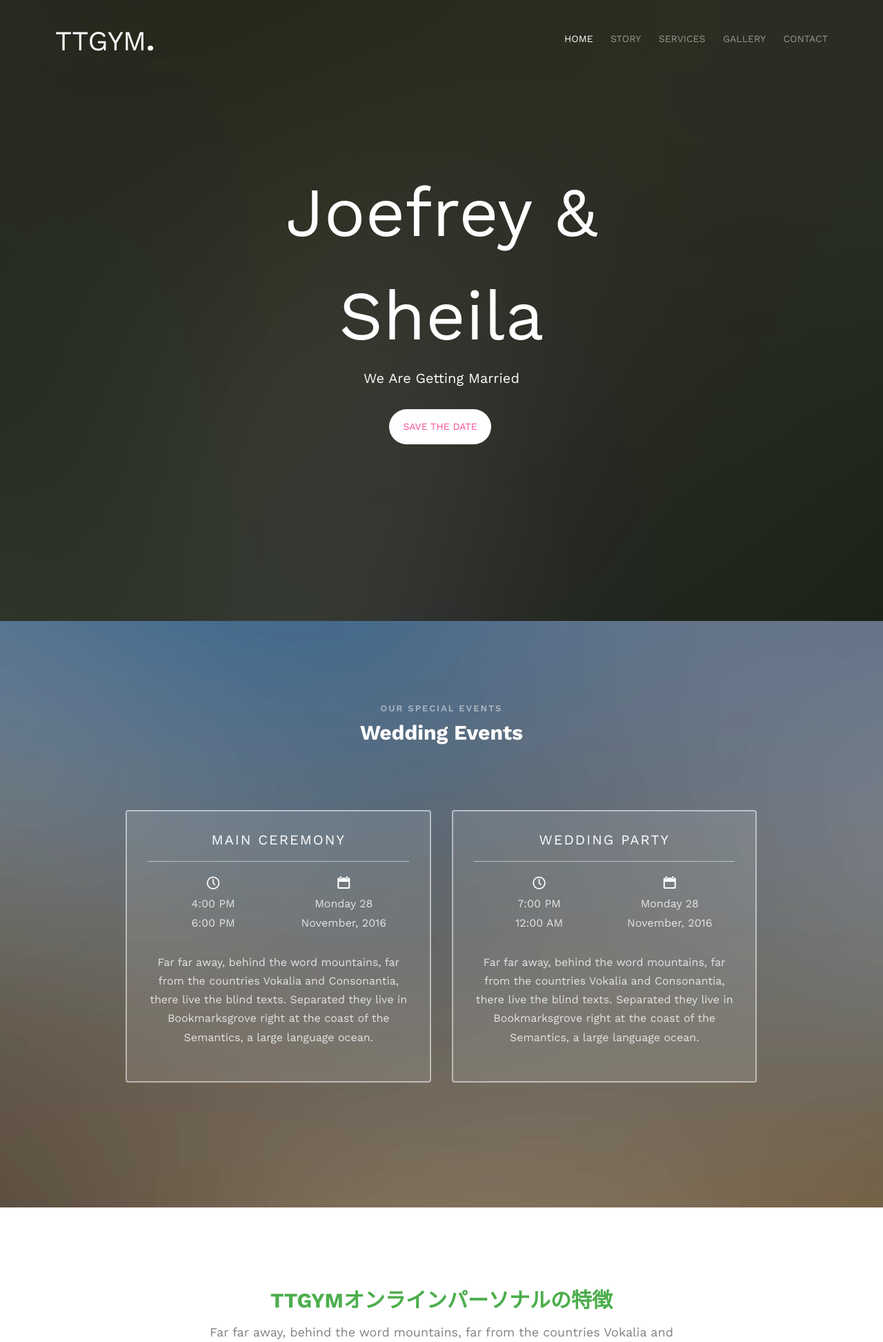
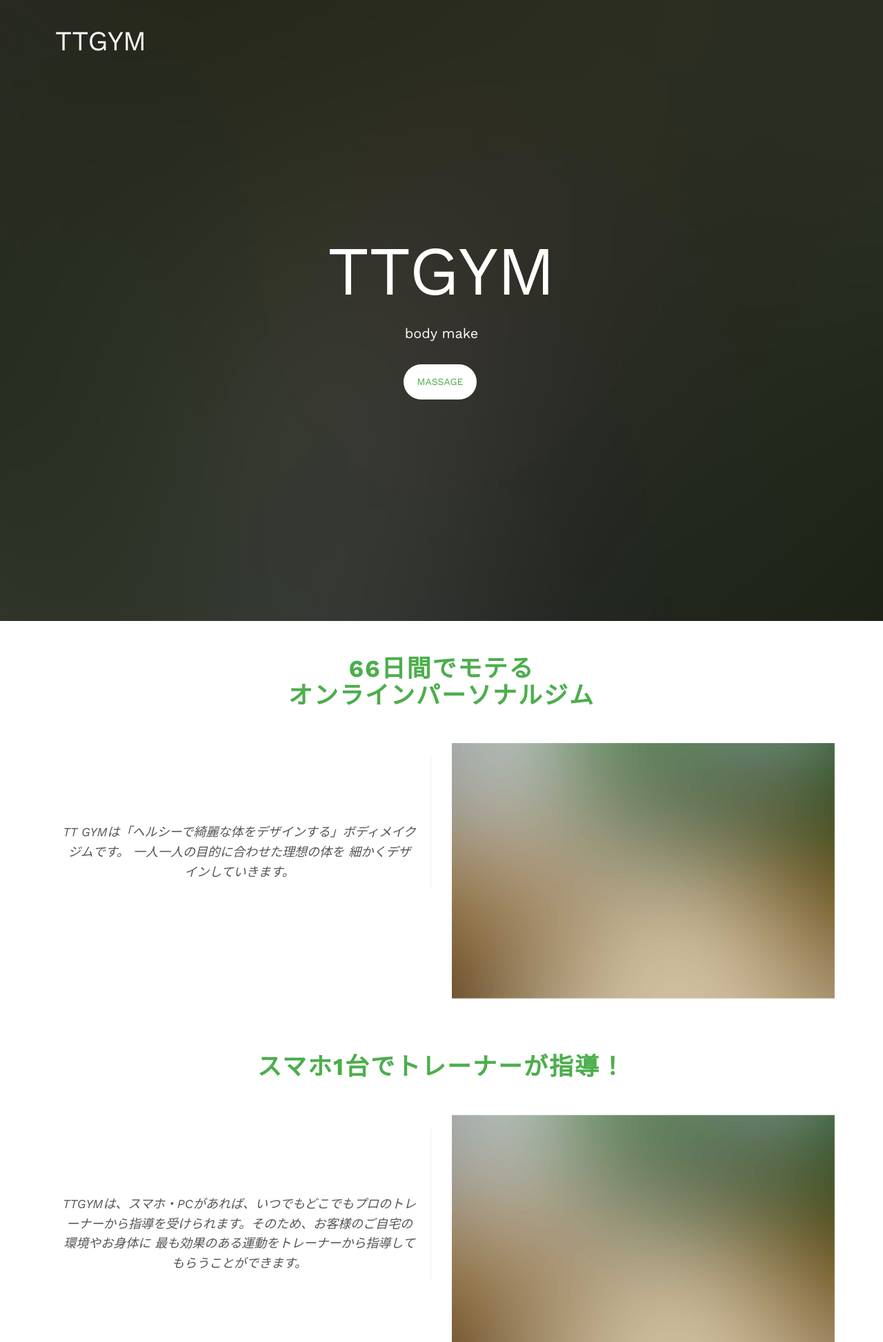
Before and after one commit to tottokohayatarou/ttgym, a PHP site: page / in a window 1280 px wide. Shown: the top 1945 px of the page at 69% size. Run offline with PHP 8.4, Linux system fonts and the light colour scheme; some web fonts are replaced.

Commit message:
メイン

```diff
--- a/css/style.css
+++ b/css/style.css
@@ -47,19 +47,19 @@ body {
 }
 
 a {
-  color: #F14E95;
+  color: #4cae4c;
   -webkit-transition: 0.5s;
   -o-transition: 0.5s;
   transition: 0.5s;
 }
 a:hover, a:active, a:focus {
-  color: #F14E95;
+  color: #4cae4c;
   outline: none;
   text-decoration: none;
 }
 
 p {
-  margin-bottom: 20px;
+  margin-bottom: 0px;
 }
 
 h1, h2, h3, h4, h5, h6, figure {
@@ -71,17 +71,17 @@ h1, h2, h3, h4, h5, h6, figure {
 
 ::-webkit-selection {
   color: #fff;
-  background: #F14E95;
+  background: #4cae4c;
 }
 
 ::-moz-selection {
   color: #fff;
-  background: #F14E95;
+  background: #4cae4c;
 }
 
 ::selection {
   color: #fff;
-  background: #F14E95;
+  background: #4cae4c;
 }
 
 .fh5co-nav {
@@ -878,7 +878,7 @@ form label {
 .fh5co-cover .display-tc .btn {
   padding: 15px 20px;
   background: #fff !important;
-  color: #F14E95;
+  color: #4cae4c;
   border: none !important;
   font-size: 14px;
   text-transform: uppercase;
@@ -1838,4 +1838,216 @@ form label {
   opacity: 0;
 }
 
+
+/* f5 */
+#fh5co-services, #fh5co-about, #fh5co-contact {
+  padding: 7em 0;
+}
+@media screen and (max-width: 768px) {
+  #fh5co-services, #fh5co-about, #fh5co-contact {
+    padding: 4em 0;
+  }
+}
+
+#fh5co-contact .form-control {
+  -webkit-box-shadow: none;
+  -moz-box-shadow: none;
+  -ms-box-shadow: none;
+  -o-box-shadow: none;
+  box-shadow: none;
+  border: none;
+  border-bottom: 1px solid rgba(0, 0, 0, 0.1);
+  font-size: 18px;
+  font-weight: 400;
+  -webkit-border-radius: 0px;
+  -moz-border-radius: 0px;
+  -ms-border-radius: 0px;
+  border-radius: 0px;
+}
+#fh5co-contact .form-control:focus, #fh5co-contact .form-control:active {
+  border-bottom: 1px solid rgba(0, 0, 0, 0.5);
+}
+#fh5co-contact input[type="text"] {
+  height: 50px;
+}
+#fh5co-contact .form-group {
+  margin-bottom: 30px;
+}
+
+.fh5co-testimonial {
+  border-right: 1px solid rgba(0, 0, 0, 0.06);
+}
+@media screen and (max-width: 768px) {
+  .fh5co-testimonial {
+    border-right: 0;
+    margin-bottom: 0px;
+  }
+}
+.title{
+  font-size: 35px;
+  letter-spacing: 2px;
+  margin-top: 50px;
+  margin-bottom: 50px;
+  font-weight: bold;
+  text-align: center;
+  color: #4cae4c;
+}
+
+
+
+.fh5co-testimonial h2 {
+  font-size: 25px;
+  letter-spacing: 2px;
+  text-transform: uppercase;
+  font-weight: bold;
+  margin-bottom: 0px;
+  color: #4cae4c;
+}
+.fh5co-testimonial figure {
+  margin-bottom: 20px;
+  background-size: cover;
+}
+.fh5co-testimonial figure img {
+  width: 88px;
+  height: 88px;
+  background-size: cover;
+  -webkit-border-radius: 50%;
+  -moz-border-radius: 50%;
+  -ms-border-radius: 50%;
+  border-radius: 50%;
+}
+.fh5co-testimonial blockquote {
+  border: none;
+  margin-bottom: 20px;
+}
+.fh5co-testimonial blockquote p {
+  font-style: italic;
+  font-size: 18px;
+  line-height: 1.6em;
+  margin-top: 85px;
+  color: #555555;
+}
+.fh5co-testimonial span {
+  font-style: italic;
+}
+
+.fh5co-about-us h2 {
+  font-size: 16px;
+  letter-spacing: 2px;
+  text-transform: uppercase;
+  font-weight: bold;
+  margin-bottom: 50px;
+}
+.fh5co-about-us img {
+  margin-bottom: 30px;
+  background-size: cover;
+  width: 100%;
+}
+.fh5co-about-us a {
+  font-size: 18px;
+}
+
+#fh5co-blog-section, #fh5co-start-project-section {
+  background: #184bde;
+  padding: 5em 0;
+}
+#fh5co-blog-section h3.heading-section, #fh5co-start-project-section h3.heading-section {
+  color: #fff;
+}
+#fh5co-blog-section p, #fh5co-start-project-section p {
+  color: rgba(255, 255, 255, 0.7);
+}
+
+.fh5co-blog {
+  width: 100%;
+  height: 385px;
+  background-size: cover;
+  background-position: center center;
+  margin-bottom: 30px;
+  position: relative;
+  -webkit-box-shadow: 10px 27px 78px -15px rgba(0, 0, 0, 0.57);
+  -moz-box-shadow: 10px 27px 78px -15px rgba(0, 0, 0, 0.57);
+  box-shadow: 10px 27px 78px -15px rgba(0, 0, 0, 0.57);
+}
+@media screen and (max-width: 768px) {
+  .fh5co-blog {
+    width: 100%;
+  }
+}
+.fh5co-blog:hover, .fh5co-blog:focus {
+  width: 100%;
+  -webkit-box-shadow: 10px 27px 78px -15px rgba(0, 0, 0, 0.65);
+  -moz-box-shadow: 10px 27px 78px -15px rgba(0, 0, 0, 0.65);
+  box-shadow: 10px 27px 78px -15px rgba(0, 0, 0, 0.65);
+}
+.fh5co-blog .image-popup {
+  position: absolute;
+  padding: 20px;
+  top: 0;
+  bottom: 0;
+  left: 0;
+  right: 0;
+  background: rgba(0, 0, 0, 0.5);
+  opacity: 1;
+}
+.fh5co-blog .image-popup span {
+  color: #fff;
+  margin-bottom: 20px;
+  display: inline-block;
+  padding: 4px 15px;
+  background: rgba(0, 0, 0, 0.2);
+  text-transform: uppercase;
+}
+.fh5co-blog .image-popup h3 {
+  font-size: 26px;
+  font-weight: bold;
+  color: #fff;
+  margin-bottom: 20px;
+}
+.fh5co-blog .image-popup p {
+  color: rgba(255, 255, 255, 0.5);
+}
+.fh5co-blog .image-popup:hover, .fh5co-blog .image-popup:focus {
+  background: rgba(0, 0, 0, 0.3);
+}
+.fh5co-blog .image-popup:hover p, .fh5co-blog .image-popup:focus p {
+  color: rgba(255, 255, 255, 0.7);
+}
+
+#fh5co-start-project-section h2 {
+  color: white;
+  font-size: 60px;
+  text-transform: uppercase;
+  font-weight: 300;
+}
+@media screen and (max-width: 768px) {
+  #fh5co-start-project-section h2 {
+    font-size: 30px;
+  }
+}
+#fh5co-start-project-section a:hover, #fh5co-start-project-section a:focus, #fh5co-start-project-section a:active {
+  color: white !important;
+}
+
 /*# sourceMappingURL=style.css.map */
+@media screen and (max-width: 960px) { /*ウィンドウ幅が最大960pxまでの場合に適用*/
+  .title{
+  font-size: 25px;
+  margin-top: 40px;
+  margin-bottom: 0px;
+  }
+  #com{
+    font-size: 14px;
+    margin-top: 0px;
+  }
+  #online{
+    font-size: 25px;
+    margin-top: 0px;
+    margin-bottom: 0px;
+    }
+  #on{
+    font-size: 25px;
+    margin-top: 30px;
+    margin-bottom: 0px;
+  }
+  }
--- a/index.html
+++ b/index.html
@@ -7,7 +7,7 @@
 	<head>
 	<meta charset="utf-8">
 	<meta http-equiv="X-UA-Compatible" content="IE=edge">
-	<title>Wedding &mdash; 100% Free Fully Responsive HTML5 Template by FREEHTML5.co</title>
+	<title>TT GYM</title>
 	<meta name="viewport" content="width=device-width, initial-scale=1">
 	<meta name="description" content="Free HTML5 Template by FREEHTML5.CO" />
 	<meta name="keywords" content="free html5, free template, free bootstrap, html5, css3, mobile first, responsive" />
@@ -75,31 +75,19 @@
 		<div class="container">
 			<div class="row">
 				<div class="col-xs-2">
-					<div id="fh5co-logo"><a href="index.html">TTGYM<strong>.</strong></a></div>
+					<div id="fh5co-logo"><a href="index.html">TTGYM<strong></strong></a></div>
 				</div>
 				<div class="col-xs-10 text-right menu-1">
 					<ul>
-						<li class="active"><a href="index.html">home</a></li>
-						<li><a href="about.html">Story</a></li>
+						<!-- <li class="active"><a href="index.html">home</a></li>
+						<li><a href="#con01">Story</a></li>
 						<li class="has-dropdown">
-							<a href="services.html">Services</a>
-							<ul class="dropdown">
-								<li><a href="#">Web Design</a></li>
-								<li><a href="#">eCommerce</a></li>
-								<li><a href="#">Branding</a></li>
-								<li><a href="#">API</a></li>
-							</ul>
+							<a href="#con02">Services</a>
 						</li>
 						<li class="has-dropdown">
-							<a href="gallery.html">Gallery</a>
-							<ul class="dropdown">
-								<li><a href="#">HTML5</a></li>
-								<li><a href="#">CSS3</a></li>
-								<li><a href="#">Sass</a></li>
-								<li><a href="#">jQuery</a></li>
-							</ul>
+							<a href="#con03">Gallery</a>
 						</li>
-						<li><a href="contact.html">Contact</a></li>
+						<li><a href="#con04">Contact</a></li> -->
 					</ul>
 				</div>
 			</div>
@@ -114,9 +102,9 @@
 				<div class="col-md-8 col-md-offset-2 text-center">
 					<div class="display-t">
 						<div class="display-tc animate-box" data-animate-effect="fadeIn">
-							<h1>Joefrey &amp; Sheila</h1>
-							<h2>We Are Getting Married</h2>
-							<p><a href="#" class="btn btn-default btn-sm">Save the date</a></p>
+							<h1>TTGYM</h1>
+							<h2>body make</h2>
+							<p><a href="#" class="btn btn-default btn-sm">massage</a></p>
 						</div>
 					</div>
 				</div>
@@ -124,53 +112,80 @@
 		</div>
 	</header>
 
-
-	<div id="fh5co-event" class="fh5co-bg" style="background-image:url(images/img_bg_3.jpg);">
-		<div class="overlay"></div>
+	<h2 class="title">66日間でモテる<br>オンラインパーソナルジム</h2>
+	<div id="fh5co-content-section">
 		<div class="container">
 			<div class="row">
-				<div class="col-md-8 col-md-offset-2 text-center fh5co-heading animate-box">
-					<span>Our Special Events</span>
-					<h2>Wedding Events</h2>
+				<div class="col-md-6 col-sm-6">
+					<div class="fh5co-testimonial text-center animate-box">
+						<figure>
+							<!-- <img src="images/user-1.jpg" alt="user"> -->
+						</figure>
+						<blockquote>
+							<p id="com">TT GYMは「ヘルシーで綺麗な体をデザインする」ボディメイクジムです。
+								一人一人の目的に合わせた理想の体を
+								細かくデザインしていきます。</p>
+						</blockquote>
+						<!-- <span>Steve Jobs, Apple Inc.</span> -->
+					</div>
+				</div>
+				<div class="col-md-6 col-sm-6">
+					<div class="fh5co-about-us animate-box">
+						<!-- <h2 class="text-center">About Us</h2> -->
+						<img src="images/img_bg_4.jpg" alt="About Us">
+						<!-- <p>Far far away, behind the word mountains, far f`rom the countries Vokalia and Consonantia, there live the blind texts. Far far away, behind the word mountains, far from the countries Vokalia and Consonantia, there live the blind texts. <br><a href="#">Know More About Us</a></p> -->
+					</div>
 				</div>
 			</div>
+		</div>
+	</div>
+	<h2 class="title">スマホ1台でトレーナーが指導！</h2>
+	<div id="fh5co-content-section">
+		<div class="container">
 			<div class="row">
-				<div class="display-t">
-					<div class="display-tc">
-						<div class="col-md-10 col-md-offset-1">
-							<div class="col-md-6 col-sm-6 text-center">
-								<div class="event-wrap animate-box">
-									<h3>Main Ceremony</h3>
-									<div class="event-col">
-										<i class="icon-clock"></i>
-										<span>4:00 PM</span>
-										<span>6:00 PM</span>
-									</div>
-									<div class="event-col">
-										<i class="icon-calendar"></i>
-										<span>Monday 28</span>
-										<span>November, 2016</span>
-									</div>
-									<p>Far far away, behind the word mountains, far from the countries Vokalia and Consonantia, there live the blind texts. Separated they live in Bookmarksgrove right at the coast of the Semantics, a large language ocean.</p>
-								</div>
-							</div>
-							<div class="col-md-6 col-sm-6 text-center">
-								<div class="event-wrap animate-box">
-									<h3>Wedding Party</h3>
-									<div class="event-col">
-										<i class="icon-clock"></i>
-										<span>7:00 PM</span>
-										<span>12:00 AM</span>
-									</div>
-									<div class="event-col">
-										<i class="icon-calendar"></i>
-										<span>Monday 28</span>
-										<span>November, 2016</span>
-									</div>
-									<p>Far far away, behind the word mountains, far from the countries Vokalia and Consonantia, there live the blind texts. Separated they live in Bookmarksgrove right at the coast of the Semantics, a large language ocean.</p>
-								</div>
-							</div>
-						</div>
+				<div class="col-md-6 col-sm-6">
+					<div class="fh5co-testimonial text-center animate-box">
+
+						<figure>
+							<!-- <img src="images/user-1.jpg" alt="user"> -->
+						</figure>
+						<blockquote>
+							<p id="com">TTGYMは、スマホ・PCがあれば、いつでもどこでもプロのトレーナーから指導を受けられます。そのため、お客様のご自宅の環境やお身体に 最も効果のある運動をトレーナーから指導してもらうことができます。</p>
+						</blockquote>
+						<!-- <span>Steve Jobs, Apple Inc.</span> -->
+					</div>
+				</div>
+				<div class="col-md-6 col-sm-6">
+					<div class="fh5co-about-us animate-box">
+						<!-- <h2 class="text-center">About Us</h2> -->
+						<img src="images/img_bg_4.jpg" alt="About Us">
+						<!-- <p>Far far away, behind the word mountains, far f`rom the countries Vokalia and Consonantia, there live the blind texts. Far far away, behind the word mountains, far from the countries Vokalia and Consonantia, there live the blind texts. <br><a href="#">Know More About Us</a></p> -->
+					</div>
+				</div>
+			</div>
+		</div>
+	</div>
+	<h2 class="title">TTGYMの強み</h2>
+	<div id="fh5co-content-section">
+		<div class="container">
+			<div class="row">
+				<div class="col-md-6 col-sm-6">
+					<div class="fh5co-testimonial text-center animate-box">
+						<figure>
+							<!-- <img src="images/user-1.jpg" alt="user"> -->
+						</figure>
+						<blockquote>
+							<p id="com">TTGYMはインフルエンサーを始め芸能やアスリートの方々も通って頂いてる本格的ボディデザインパーソナルジムです。
+								それがオンラインでしっかりサポートします。</p>
+						</blockquote>
+						<!-- <span>Steve Jobs, Apple Inc.</span> -->
+					</div>
+				</div>
+				<div class="col-md-6 col-sm-6">
+					<div class="fh5co-about-us animate-box">
+						<!-- <h2 class="text-center">About Us</h2> -->
+						<img src="images/img_bg_4.jpg" alt="About Us">
+						<!-- <p>Far far away, behind the word mountains, far f`rom the countries Vokalia and Consonantia, there live the blind texts. Far far away, behind the word mountains, far from the countries Vokalia and Consonantia, there live the blind texts. <br><a href="#">Know More About Us</a></p> -->
 					</div>
 				</div>
 			</div>
@@ -182,8 +197,8 @@
 			<div class="row">
 				<div class="col-md-8 col-md-offset-2 text-center fh5co-heading animate-box">
 
-					<h2>TTGYMオンラインパーソナルの特徴</h2>
-					<p>Far far away, behind the word mountains, far from the countries Vokalia and Consonantia, there live the blind texts.</p>
+					<h2 id="online">TTGYMオンラインパーソナルの特徴</h2>
+					<!-- <p>Far far away, behind the word mountains, far from the countries Vokalia and Consonantia, there live the blind texts.</p> -->
 				</div>
 			</div>
 			<div class="row">
@@ -196,7 +211,7 @@
 									<h3 class="timeline-title">1.独自の食事メソッドと食事管理</h3>
 								</div>
 								<div class="timeline-body">
-									<p>TTGYM独自のメソッドを使った食事講座、公式LINEでのサポート 。さらにPFCバランスの考えられた安心して食べれるレシピも用意してあります。何か食事についてのことや、何を食べていいかわからなくなった時は気軽にLINEでご連絡していただけます。</p>
+									<p id="com">TTGYM独自のメソッドを使った食事講座、公式LINEでのサポート 。さらにPFCバランスの考えられた安心して食べれるレシピも用意してあります。何か食事についてのことや、何を食べていいかわからなくなった時は気軽にLINEでご連絡していただけます。</p>
 								</div>
 							</div>
 						</li>
@@ -234,9 +249,9 @@
 		<div class="container">
 			<div class="row">
 				<div class="col-md-8 col-md-offset-2 text-center fh5co-heading animate-box">
-					<span>Our Memories</span>
-					<h2>トレーナー紹介</h2>
-					<p>Far far away, behind the word mountains, far from the countries Vokalia and Consonantia, there live the blind texts.</p>
+					<span>Trainer introduction</span>
+					<h2 id="online">トレーナー紹介</h2>
+					<!-- <p>Far far away, behind the word mountains, far from the countries Vokalia and Consonantia, there live the blind texts.</p> -->
 				</div>
 			</div>
 			<div class="row row-bottom-padded-md">
@@ -280,8 +295,8 @@
 		<div class="container">
 			<div class="row">
 				<div class="col-md-8 col-md-offset-2 text-center fh5co-heading animate-box">
-					<span>Our Special Events</span>
-					<h2>料金表</h2>
+					<span>Price list</span>
+					<h2 id="on">料金表</h2>
 				</div>
 			</div>
 			<div class="row">
@@ -501,8 +516,8 @@
 		<div class="container">
 			<div class="row animate-box">
 				<div class="col-md-8 col-md-offset-2 text-center fh5co-heading">
-					<h2>Are You Attending?</h2>
-					<p>Please Fill-up the form to notify you that you're attending. Thanks.</p>
+					<p>Inquiries</p>
+					<h2 id="online">お問合せ</h2>
 				</div>
 			</div>
 			<div class="row animate-box">
@@ -528,14 +543,13 @@
 			</div>
 		</div>
 	</div>
-
 	<footer id="fh5co-footer" role="contentinfo">
 		<div class="container">
 
 			<div class="row copyright">
 				<div class="col-md-12 text-center">
 					<p>
-						<small class="block">&copy; 2016 Free HTML5. All Rights Reserved.</small>
+						<small class="block">&copy; 2022</small>
 						<small class="block">Designed by <a href="http://freehtml5.co/" target="_blank">FREEHTML5.co</a> Demo Images: <a href="http://unsplash.co/" target="_blank">Unsplash</a></small>
 					</p>
 					<p>
```
Also changed, not shown: other parts of css/style.css (+17 -17 lines), images/IMG_7584.jpg (added).
